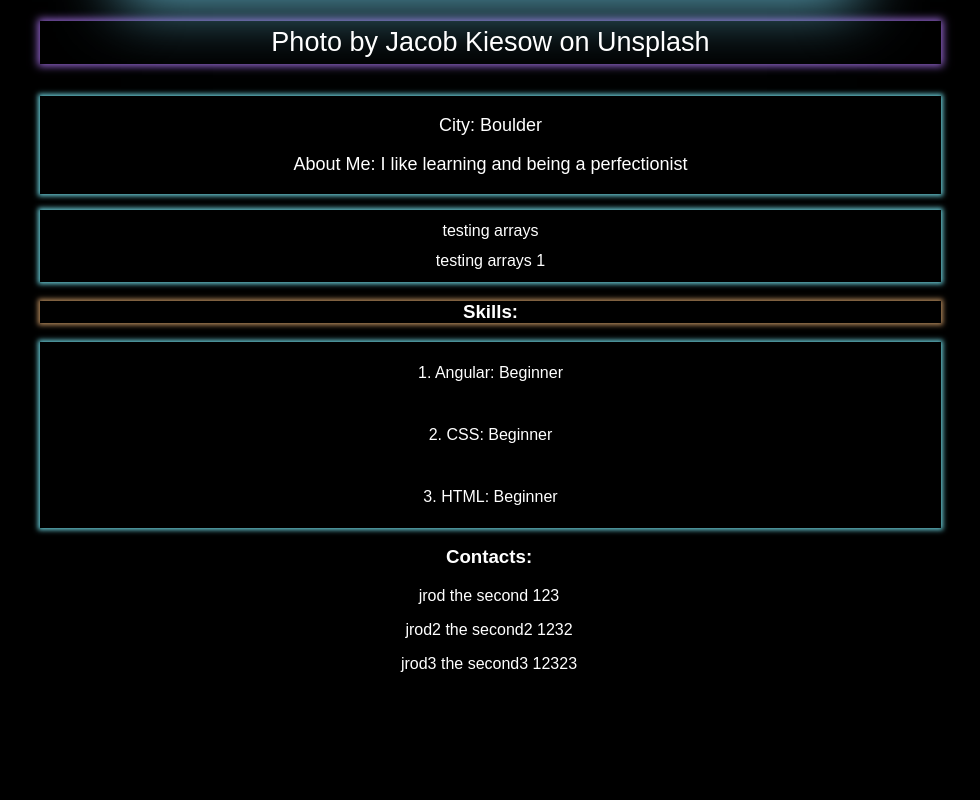
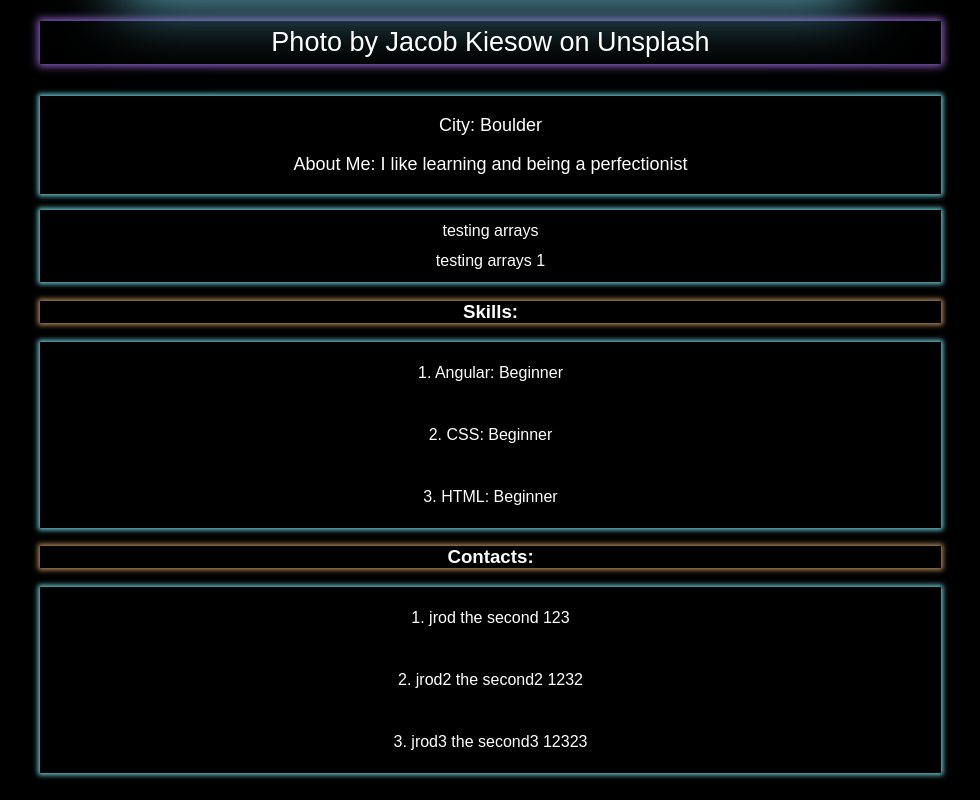
Before and after one commit to jrod4work/Angular, an Angular app in the folder second-app/: page / in a window 1280 px wide. Shown: the part 496-1296 px from the top of the page, without its empty margins (151-1131 px from the left). Before the commit the page ends 1196 px from the top, so only its background shows below. Built offline with nearby package versions, Linux system fonts and the light colour scheme.

Commit message:
Data Service

```diff
--- a/second-app/src/app/app.module.ts
+++ b/second-app/src/app/app.module.ts
@@ -5,6 +5,10 @@ import { AppComponent } from './app.component';
 import { SkillsComponent } from './skills/skills.component';
 
 import { SkillsService } from './services/skills.service';
+
+import { Contacts2Service } from './services/contacts2.service';
+
+
 import { ContactsComponent } from './contacts/contacts.component';
 
 
--- a/second-app/src/app/contacts/contacts.component.css
+++ b/second-app/src/app/contacts/contacts.component.css
@@ -1,4 +1,16 @@
 ul {
     list-style-type: none;
     padding: 0;
+    box-shadow: 0px 0px 5px 2px rgb(103, 200, 211);
+    margin-left: 156px;
+    margin-right: 153px;
   }
+  li {
+    padding: 6px;
+}
+
+h3 {
+    box-shadow: 0px 0px 5px 2px rgb(177, 135, 90);
+    margin-left: 156px;
+    margin-right: 153px;
+}
--- a/second-app/src/app/contacts/contacts.component.html
+++ b/second-app/src/app/contacts/contacts.component.html
@@ -2,10 +2,12 @@
     Contacts:
   </h3>
   <ul>
-    <li *ngFor="let Contact of contact">
+    <li *ngFor="let Contact1 of contact4">
 
-     <p>{{Contact.firstName}} {{Contact.lastName}} {{Contact.phoneNumber}} {{Contact.string}}
+     <p>{{Contact1.id + 1}}. {{Contact1.firstName}} {{Contact1.lastName}} {{Contact1.phoneNumber}} {{Contact1.string}}
       </p>
 
     </li>
   </ul>
+
+  <!-- declaring a new variable Contact1  -->
--- a/second-app/src/app/contacts/contacts.component.ts
+++ b/second-app/src/app/contacts/contacts.component.ts
@@ -1,5 +1,8 @@
 import { Component, OnInit } from '@angular/core';
-import { Contacts } from '../models/contact';
+import { Contacts3 } from '../models/contact';
+
+import { Contacts2Service } from '../services/contacts2.service';
+
 
 @Component({
   selector: 'app-contacts',
@@ -7,29 +10,13 @@ import { Contacts } from '../models/contact';
   styleUrls: ['./contacts.component.css']
 })
 export class ContactsComponent implements OnInit {
-    contact: Contacts [] = [
-      {
-        firstName: 'jrod',
-        lastName: 'the second',
-        phoneNumber: 123,
-        email: 'jrod@woz.com'
-      },
-      {
-        firstName: 'jrod2',
-        lastName: 'the second2',
-        phoneNumber: 1232,
-        email: 'jrod@woz.com2'
-      },
-      {
-        firstName: 'jrod3',
-        lastName: 'the second3',
-        phoneNumber: 12323,
-        email: 'jrod@woz.com3'
-      }
-    ];
-  constructor() { }
+  contact4: Contacts3 [];
+  dataService: Contacts2Service;
+
+  constructor(private Contacts2Service: Contacts2Service) {this.dataService = this.Contacts2Service }
 
 
-  ngOnInit() {}
-
+  ngOnInit() {
+    this.contact4 = this.dataService.contact4;
+  }
 }
--- a/second-app/src/app/models/contact.ts
+++ b/second-app/src/app/models/contact.ts
@@ -1,4 +1,5 @@
-export class Contacts {
+export class Contacts3 {
+    id: number;
     firstName: string;
     lastName: string;
     phoneNumber: number;
--- a/second-app/src/app/models/skill.ts
+++ b/second-app/src/app/models/skill.ts
@@ -1,7 +1,7 @@
 import { Levl } from '../types/levl.enum';
 
 
-export class Skill {
+export class Skill2class {
     id: number;
   name: string;
   level: string;
--- /dev/null
+++ b/second-app/src/app/services/contacts2.service.ts
@@ -0,0 +1,32 @@
+import { Injectable } from '@angular/core';
+import { Contacts3 } from '../models/contact';
+
+@Injectable({
+  providedIn: 'root'
+})
+export class Contacts2Service {
+  contact4: Contacts3 [] = [
+    {
+      id: 0,
+      firstName: 'jrod',
+      lastName: 'the second',
+      phoneNumber: 123,
+      email: 'jrod@woz.com'
+    },
+    {
+      id: 1,
+      firstName: 'jrod2',
+      lastName: 'the second2',
+      phoneNumber: 1232,
+      email: 'jrod@woz.com2'
+    },
+    {
+      id: 2,
+      firstName: 'jrod3',
+      lastName: 'the second3',
+      phoneNumber: 12323,
+      email: 'jrod@woz.com3'
+    }
+  ];
+  constructor() { }
+}
--- a/second-app/src/app/services/skills.service.ts
+++ b/second-app/src/app/services/skills.service.ts
@@ -1,13 +1,13 @@
 import { Injectable } from '@angular/core';
 
-import { Skill } from '../models/skill';
+import { Skill2class } from '../models/skill';
 import { Levl } from '../types/levl.enum';
 
 @Injectable({
     providedIn: 'root'
 })
 export class SkillsService {
-    skills: Skill[] = [
+    skills: Skill2class[] = [
       {
         id: 0,
         name: 'Angular',
--- a/second-app/src/app/skills/skills.component.html
+++ b/second-app/src/app/skills/skills.component.html
@@ -2,8 +2,8 @@
     Skills:
   </h3>
   <ul>
-    <li *ngFor="let skill of skills">
-    <p>{{skill.id + 1}}. {{skill.name}}: {{skill.level}}</p>
+    <li *ngFor="let skill1 of skills">
+    <p>{{skill1.id + 1}}. {{skill1.name}}: {{skill1.level}}</p>
   </li>
   </ul>
 
--- a/second-app/src/app/skills/skills.component.ts
+++ b/second-app/src/app/skills/skills.component.ts
@@ -1,5 +1,5 @@
 import { Component, OnInit } from '@angular/core';
-import { Skill } from '../models/skill';
+import { Skill2class } from '../models/skill';
 import { Levl } from '../types/levl.enum';
 
 import { SkillsService } from '../services/skills.service';
@@ -10,7 +10,8 @@ import { SkillsService } from '../services/skills.service';
   styleUrls: ['./skills.component.css']
 })
 export class SkillsComponent implements OnInit {
-  skills: Skill[];
+  skills: Skill2class[];
+  // second one is the model
   dataService: SkillsService;
 
   constructor(private skillsService: SkillsService) {
```
Also changed, not shown: 1 other file (tests, documents, lock files or other folders).
